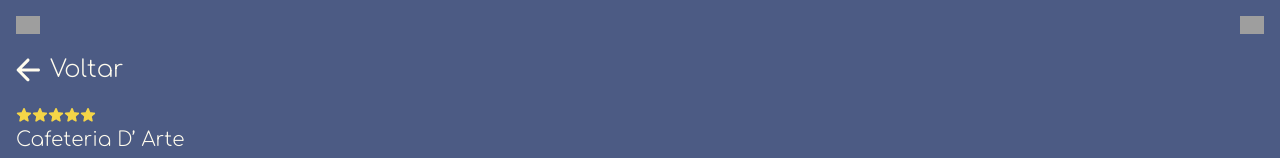
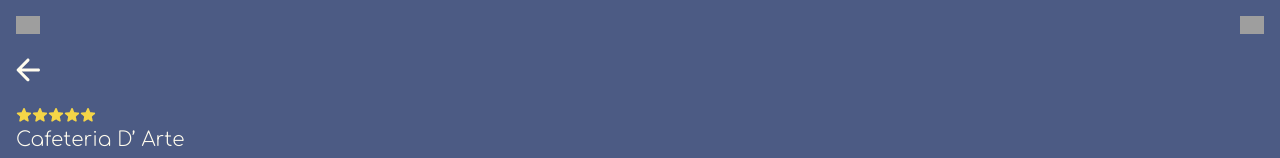
Before and after one commit to JuniorAlvesbr/business-search, a React (Create React App) app: page /details in a window 1280 px wide. Shown: the top 158 px of the page. Built offline with nearby package versions, Linux system fonts and the light colour scheme; grey boxes are pictures that could not be loaded.

Commit message:
add prop content in BackAction

```diff
--- a/src/components/BackAction/index.js
+++ b/src/components/BackAction/index.js
@@ -1,11 +1,11 @@
 import BackActionStyle from './styles';
 import IconArrow from '../IconArrow';
 
-function BackAction({ as }) {
+function BackAction({ as, content }) {
     return (
         <BackActionStyle as={as}>
             <IconArrow />
-            Voltar
+            {content}
         </BackActionStyle>
     )
 }
```
Also changed, not shown: 1 other file (tests, documents, lock files or other folders).
